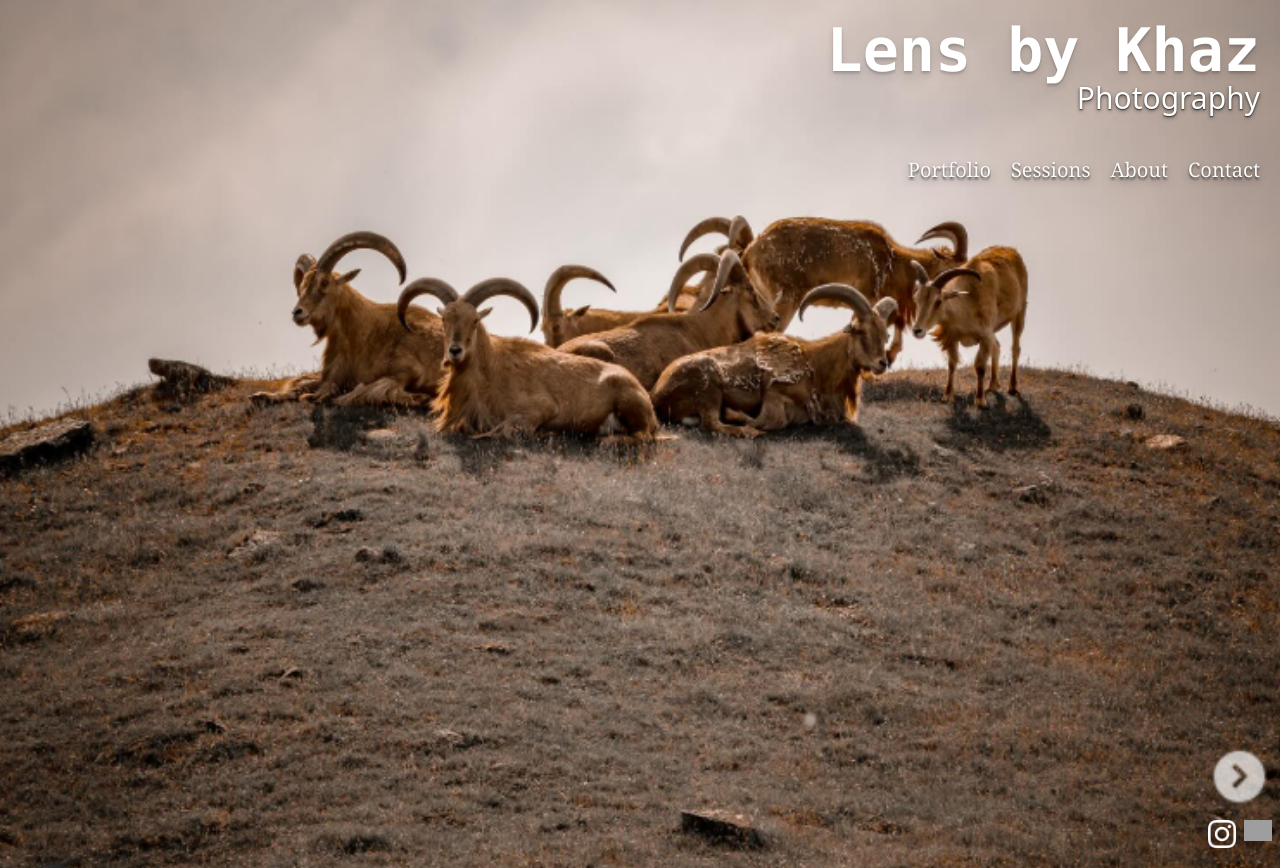
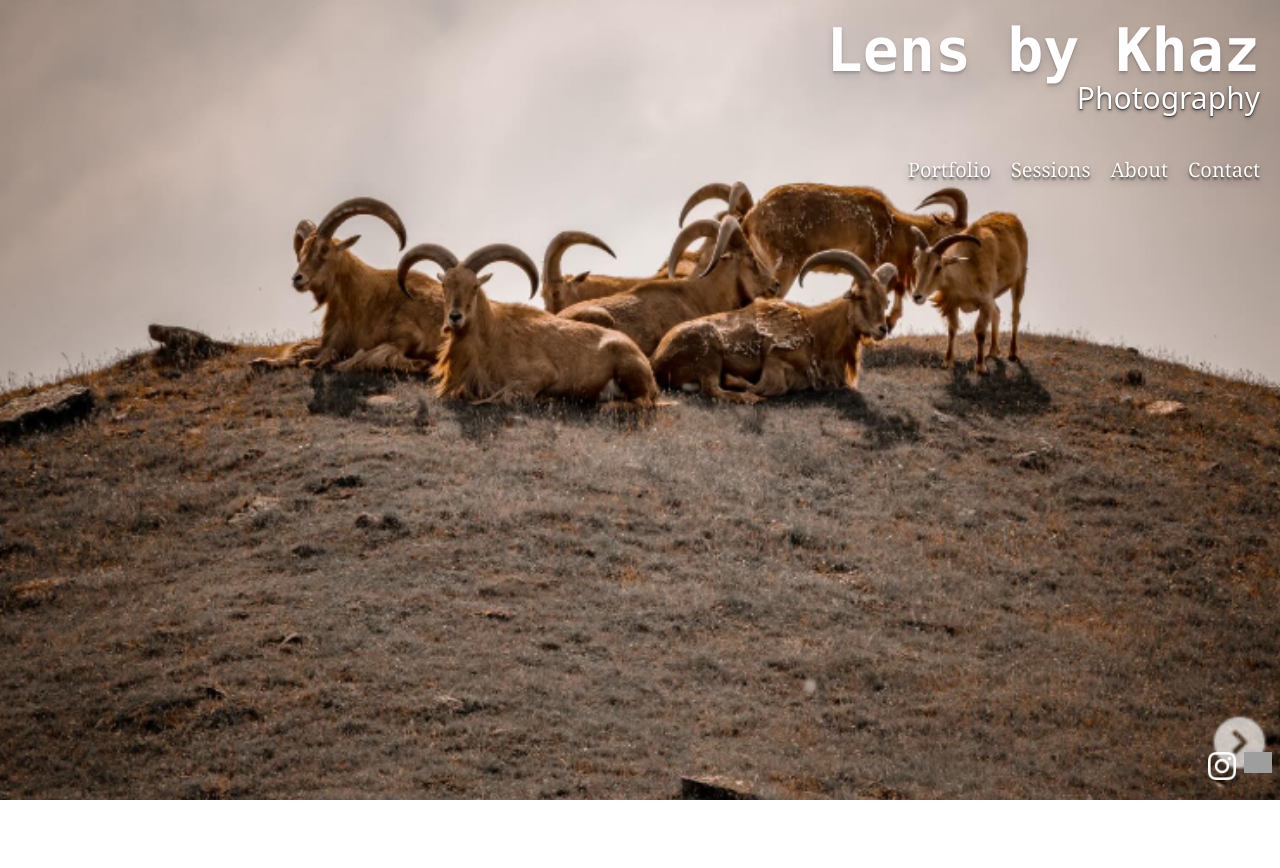
Before and after one commit to daynamariejpembie/lensbykhaz, a Next.js app: page / in a window 1280 px wide. After the commit the page ends 800 px from the top, so only its background shows below. Built offline with nearby package versions, Linux system fonts and the light colour scheme; grey boxes are pictures that could not be loaded.

Commit message:
Change the hero from min-h-dvh to h-dvh

```diff
--- a/src/app/page.js
+++ b/src/app/page.js
@@ -4,7 +4,7 @@ import Socials from "./Components/Socials";
 
 export default function Home() {
   return (
-    <div className="bg-[url('./Images/goat-mobile.png')] bg-cover w-full sm:bg-[url('./Images/goats.png')] bg-center flex flex-col min-h-dvh">
+    <div className="bg-[url('./Images/goat-mobile.png')] bg-cover w-full sm:bg-[url('./Images/goats.png')] bg-center flex flex-col h-dvh">
       <div className="flex flex-col h-dvh">
         <div className="flex flex-col p-5 items-end text-shadow-lg">
           <h1 className="font-extrabold text-white text-4xl md:text-6xl font-mono">Lens by Khaz</h1>
```
